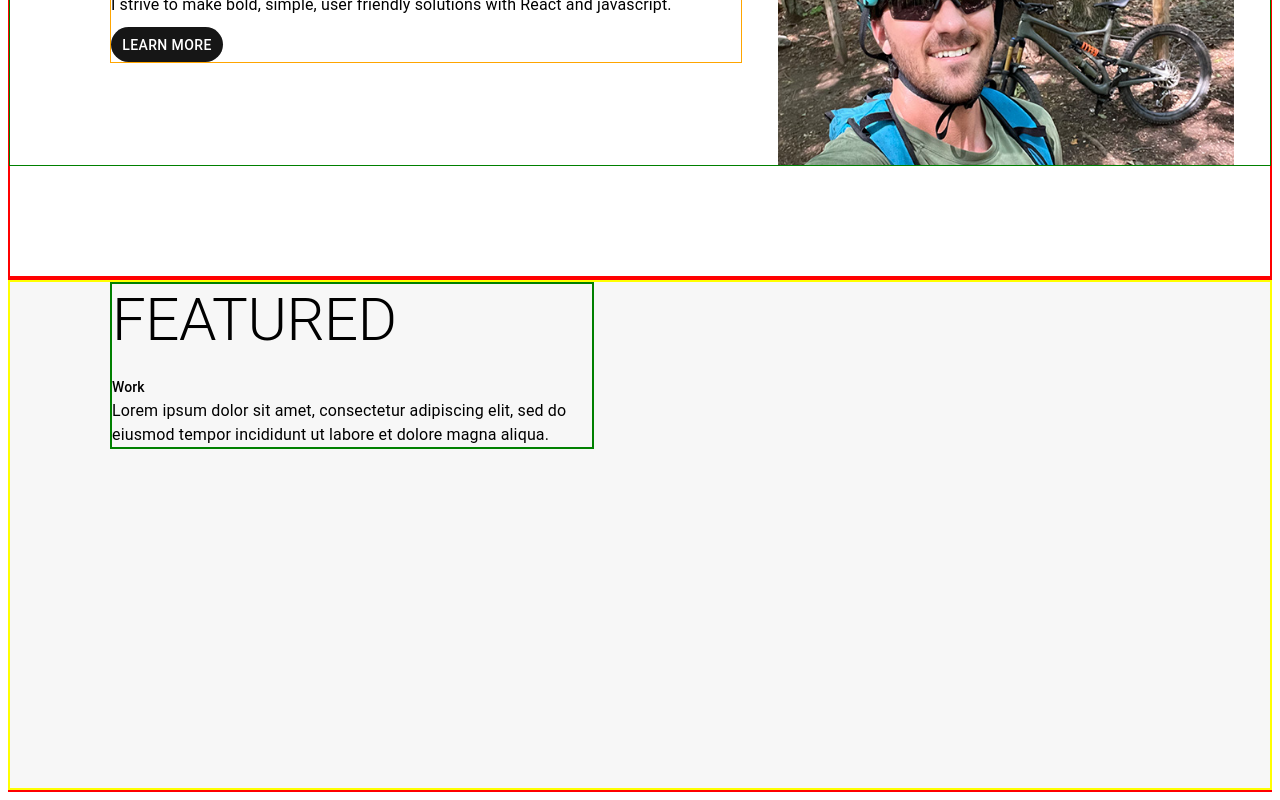
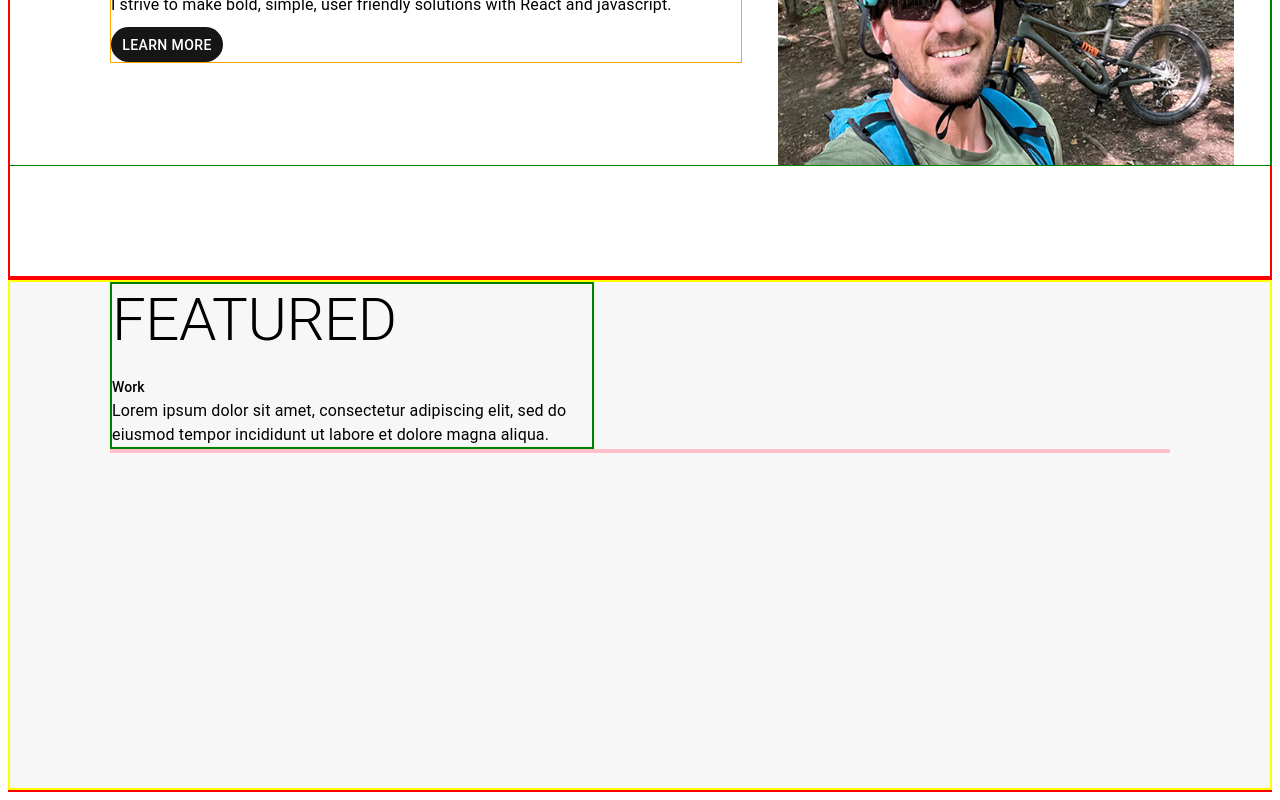
Before and after one commit to bryan-emerson/pfportfolio, a Next.js app: page / in a window 1280 px wide. Shown: the part 1189-1989 px from the top of the page. Built offline with nearby package versions, Linux system fonts and the light colour scheme.

Commit message:
card container rendered in work section

```diff
--- a/components/work.js
+++ b/components/work.js
@@ -20,6 +20,9 @@ function Work() {
               Lorem ipsum dolor sit amet, consectetur adipiscing elit, sed do eiusmod tempor incididunt ut labore et dolore magna aliqua.
             </Typography>
           </div>
+          <div className={styles.cardContainer}>
+
+          </div>
         </div>
       </div>
     </>
--- a/styles/work.module.css
+++ b/styles/work.module.css
@@ -42,3 +42,13 @@
   font-weight: bold;
   width: 100%;
 }
+
+.cardContainer {
+  display: flex;
+  flex-direction: row;
+  /* width: 100%; */
+  border: 2px solid pink;
+  /* margin: 0px 100px 0px 100px; */
+  margin-left: 100px;
+  margin-right: 100px;
+}
```
